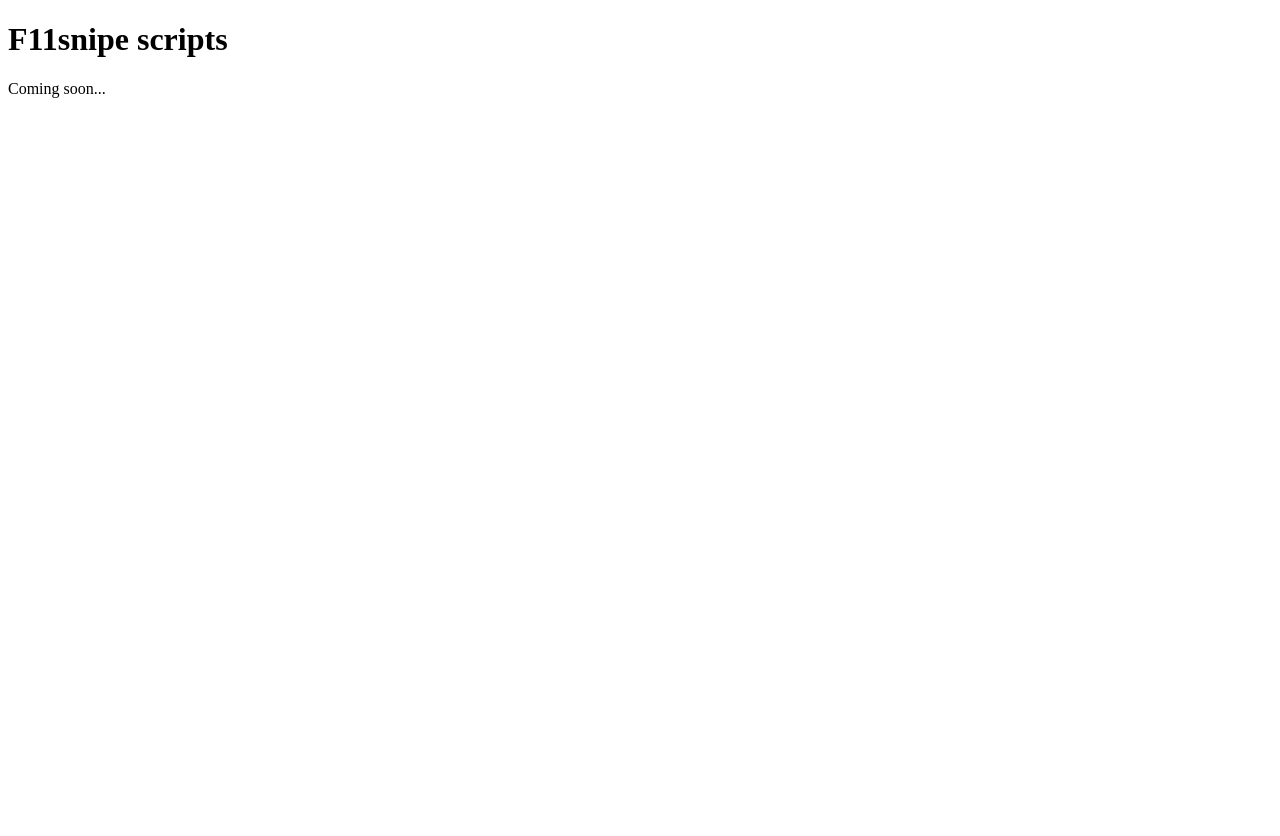
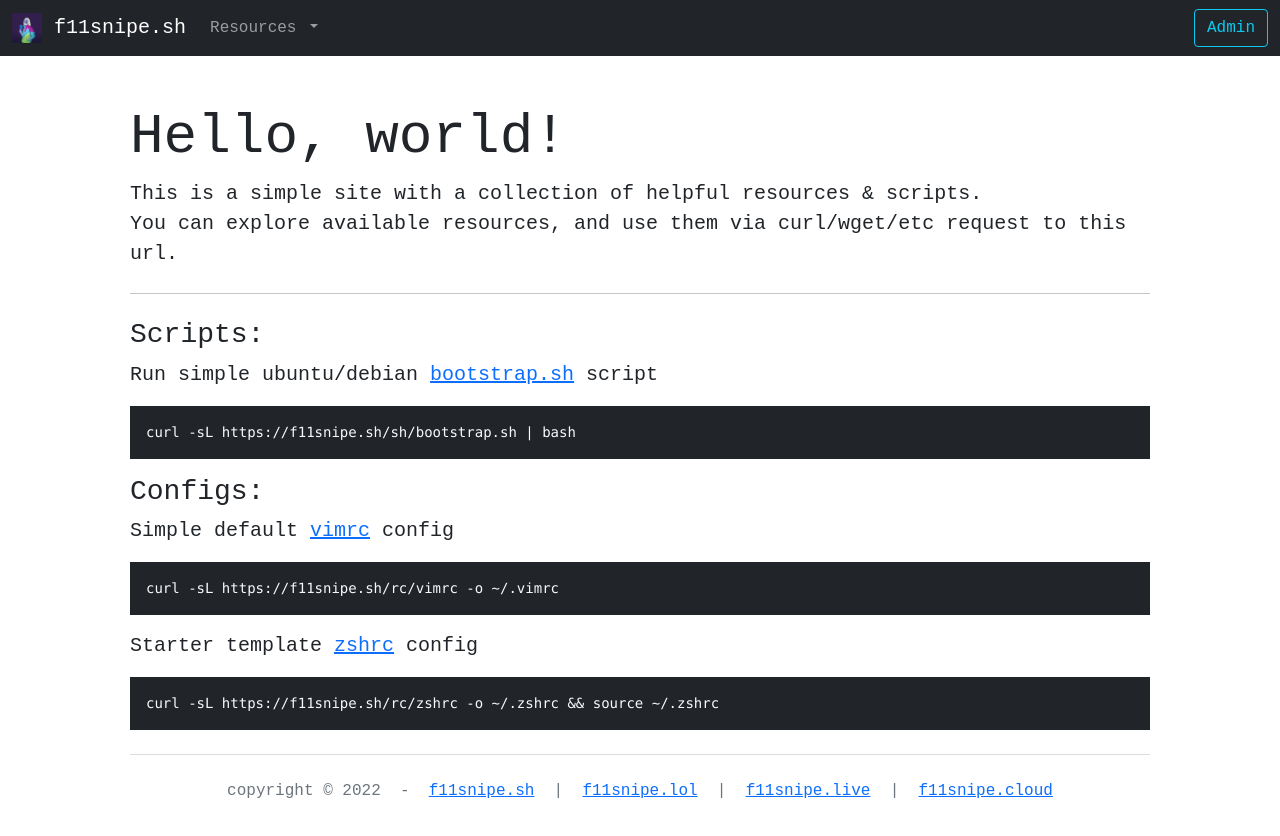
Before and after one commit to f11snipe/nginx-site, a plain HTML site: page src/public/index.html in a window 1280 px wide. Before the commit the page ends 800 px from the top, so only its background shows below. Drawn offline with nearby package versions, Linux system fonts and the light colour scheme; a web font is replaced by a local one.

Commit message:
Checkin upgrades to homepage

```diff
--- /dev/null
+++ b/src/public/css/style.css
@@ -0,0 +1,3 @@
+body {
+  font-family: 'Syne Mono', monospace;
+}
--- a/src/public/index.html
+++ b/src/public/index.html
@@ -1,10 +1,108 @@
 <!doctype html>
 <html>
   <head>
-    <title>F11snipe scripts</title>
+    <meta charset="utf-8" />
+    <link rel="icon" href="/favicon.ico" />
+    <meta name="viewport" content="width=device-width, initial-scale=1" />
+    <meta name="theme-color" content="#000000" />
+
+    <link rel="apple-touch-icon" href="/apple-touch-icon.png" />
+    <link rel="manifest" href="/manifest.json" />
+
+    <meta property="og:title" content="f11snipe.sh" />
+    <meta name="author" content="f11snipe.sh" />
+    <meta property="og:locale" content="en_US" />
+    <meta name="description" content="scripts and shit" />
+    <meta property="og:description" content="scripts and shit" />
+    <link rel="canonical" href="https://f11snipe.sh/" />
+    <meta property="og:url" content="https://f11snipe.sh/" />
+    <meta property="og:site_name" content="f11snipe.sh" />
+    <meta property="og:type" content="website" />
+    <meta name="twitter:card" content="summary" />
+    <meta property="twitter:title" content="f11snipe.sh" />
+
+    <title>f11snipe.sh</title>
+
+    <link rel="preconnect" href="https://fonts.googleapis.com" />
+    <link rel="preconnect" href="https://fonts.gstatic.com" crossorigin />
+    <link href="https://fonts.googleapis.com/css2?family=Syne+Mono&family=Ubuntu+Mono:ital,wght@0,400;1,700&display=swap" rel="stylesheet" />
+    <link rel="stylesheet" href="https://cdn.jsdelivr.net/npm/bootstrap@5.1.3/dist/css/bootstrap.min.css" integrity="sha384-1BmE4kWBq78iYhFldvKuhfTAU6auU8tT94WrHftjDbrCEXSU1oBoqyl2QvZ6jIW3" crossorigin="anonymous" />
+    <link rel="stylesheet" href="/css/style.css" />
+
+    <!-- JavaScript Bundle with Popper -->
+    <script src="https://cdn.jsdelivr.net/npm/bootstrap@5.1.3/dist/js/bootstrap.bundle.min.js" integrity="sha384-ka7Sk0Gln4gmtz2MlQnikT1wXgYsOg+OMhuP+IlRH9sENBO0LRn5q+8nbTov4+1p" crossorigin="anonymous"></script>
+
+    <!-- Global site tag (gtag.js) - Google Analytics -->
+    <script async src="https://www.googletagmanager.com/gtag/js?id=G-3QF7ZY9PMB"></script>
+    <script>
+      window.dataLayer = window.dataLayer || [];
+      function gtag(){dataLayer.push(arguments);}
+      gtag('js', new Date());
+
+      gtag('config', 'G-3QF7ZY9PMB');
+    </script>
   </head>
   <body>
-    <h1>F11snipe scripts</h1>
-    <p>Coming soon...</p>
+    <nav class="navbar navbar-expand-lg navbar-dark bg-dark">
+      <div class="container-fluid">
+        <a class="navbar-brand" href="/">
+          <img src="/img/whitewalker64.png" width="30" height="30" class="d-inline-block align-top" alt="f11snipe.sh" />
+          f11snipe.sh
+        </a>
+        <button class="navbar-toggler" type="button" data-bs-toggle="collapse" data-bs-target="#navbarSupportedContent" aria-controls="navbarSupportedContent" aria-expanded="false" aria-label="Toggle navigation">
+          <span class="navbar-toggler-icon"></span>
+        </button>
+
+        <div class="collapse navbar-collapse" id="navbarSupportedContent">
+          <ul class="navbar-nav mr-auto">
+            <li class="nav-item dropdown">
+              <a class="nav-link dropdown-toggle" href="#resources" id="navbarDropdown" role="button" data-bs-toggle="dropdown" aria-haspopup="true" aria-expanded="false">
+                Resources
+              </a>
+              <div class="dropdown-menu" aria-labelledby="navbarDropdown">
+                <a class="dropdown-item" href="/rc/">/rc/ (config files)</a>
+                <a class="dropdown-item" href="/sh/">/sh/ (scripts and shit)</a>
+                <div class="dropdown-divider"></div>
+                <a target="_blank" rel="noopener noreferrer" class="dropdown-item" href="https://github.com/f11snipe/nginx-site">view on github</a>
+              </div>
+            </li>
+          </ul>
+          <ul class="navbar-nav ms-auto mb-2 mb-lg-0">
+            <li class="nav-item mr-sm-2">
+              <a class="btn btn-outline-info" href="/admin">Admin</a>
+            </li>
+          </ul>
+        </div>
+      </div>
+    </nav>
+    <div class="container">
+      <div class="p-5">
+        <div class="jumbotron">
+          <h1 class="display-4">Hello, world!</h1>
+          <p class="lead">This is a simple site with a collection of helpful resources & scripts.<br />You can explore available resources, and use them via curl/wget/etc request to this url.</p>
+          <hr class="my-4">
+          <h3>Scripts:</h3>
+          <p class="lead">Run simple ubuntu/debian <a href="/sh/bootstrap.sh">bootstrap.sh</a> script</p>
+          <pre class="text-light bg-dark p-3">curl -sL https://f11snipe.sh/sh/bootstrap.sh | bash</pre>
+          <h3>Configs:</h3>
+          <p class="lead">Simple default <a href="/rc/vimrc">vimrc</a> config</p>
+          <pre class="text-light bg-dark p-3">curl -sL https://f11snipe.sh/rc/vimrc -o ~/.vimrc</pre>
+          <p class="lead">Starter template <a href="/rc/zshrc">zshrc</a> config</p>
+          <pre class="text-light bg-dark p-3">curl -sL https://f11snipe.sh/rc/zshrc -o ~/.zshrc && source ~/.zshrc</pre>
+        </div>
+        <footer class="text-muted text-center">
+          <hr class="my-4">
+          copyright &copy; 2022
+          &nbsp;-&nbsp;
+          <a target="_blank" rel="noopener noreferrer" href="https://f11snipe.sh">f11snipe.sh</a>
+          &nbsp;|&nbsp;
+          <a target="_blank" rel="noopener noreferrer" href="https://f11snipe.lol">f11snipe.lol</a>
+          &nbsp;|&nbsp;
+          <a target="_blank" rel="noopener noreferrer" href="https://f11snipe.live">f11snipe.live</a>
+          &nbsp;|&nbsp;
+          <a target="_blank" rel="noopener noreferrer" href="https://f11snipe.cloud">f11snipe.cloud</a>
+        </footer>
+      </div>
+    </div>
   </body>
 </html>
```
Also changed, not shown: src/public/browserconfig.xml (added, +9 -0 lines), src/public/android-chrome-192x192.png (added), src/public/android-chrome-512x512.png (added), src/public/apple-touch-icon.png (added), src/public/favicon-16x16.png (added), src/public/favicon-32x32.png (added), src/public/favicon.ico (added), src/public/img/whitewalker.png (added), src/public/img/whitewalker128.png (added), src/public/img/whitewalker256.png (added), src/public/img/whitewalker64.png (added), src/public/manifest.json (added), src/public/mstile-150x150.png (added), src/public/safari-pinned-tab.svg (added), 1 more files, 1 other file.
